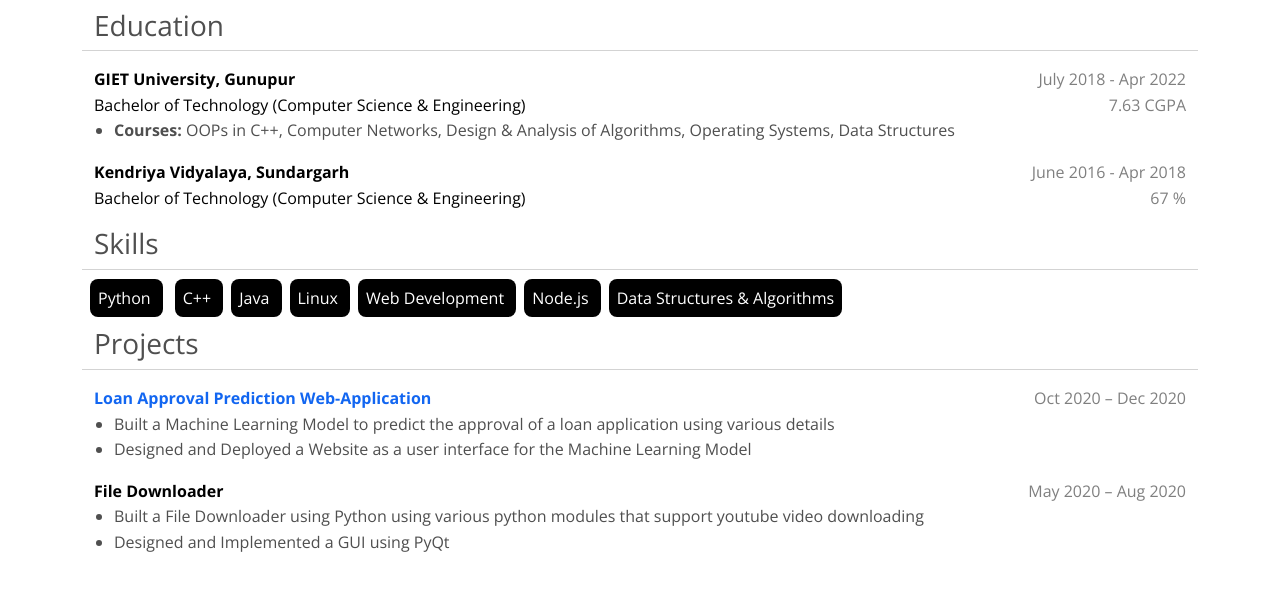
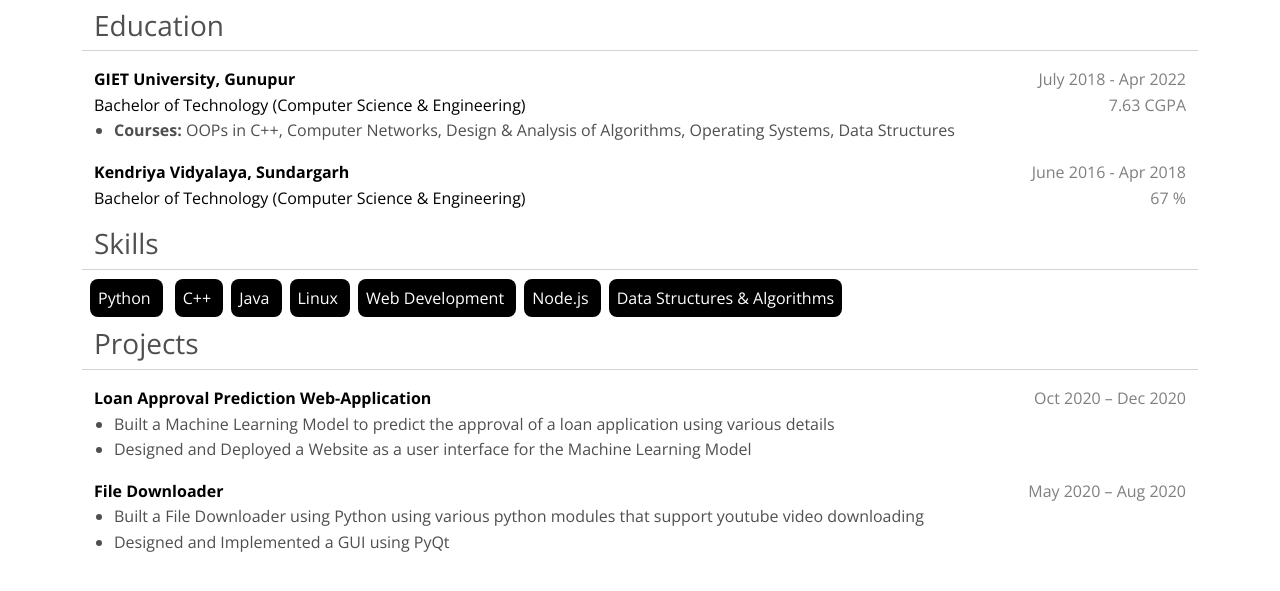
Before and after one commit to aaryan-2310/My-Resume, a plain HTML site: page index.html in a window 1280 px wide. Shown: the part 113-704 px from the top of the page. Drawn offline with nearby package versions, Linux system fonts and the light colour scheme.

Commit message:
Update index.html

```diff
--- a/index.html
+++ b/index.html
@@ -122,7 +122,7 @@
 
             <div class="row m-0 p-0">
                 <div class="col-6 m-0 p-0">
-                    <span class="institute-name text-black font-weight-bold"><a href="https://lap-ml.herokuapp.com">Loan Approval Prediction Web-Application</a></span>
+                    <span class="institute-name text-black font-weight-bold"><a href="https://lap-ml.herokuapp.com" target="__blank__" class="text-black">Loan Approval Prediction Web-Application</a></span>
                 </div>
                 <div class="col-6 m-0 p-0 text-end">
                     <span class="institute-duration text-black-50 font-weight-thin">Oct 2020 – Dec 2020</span>
```
